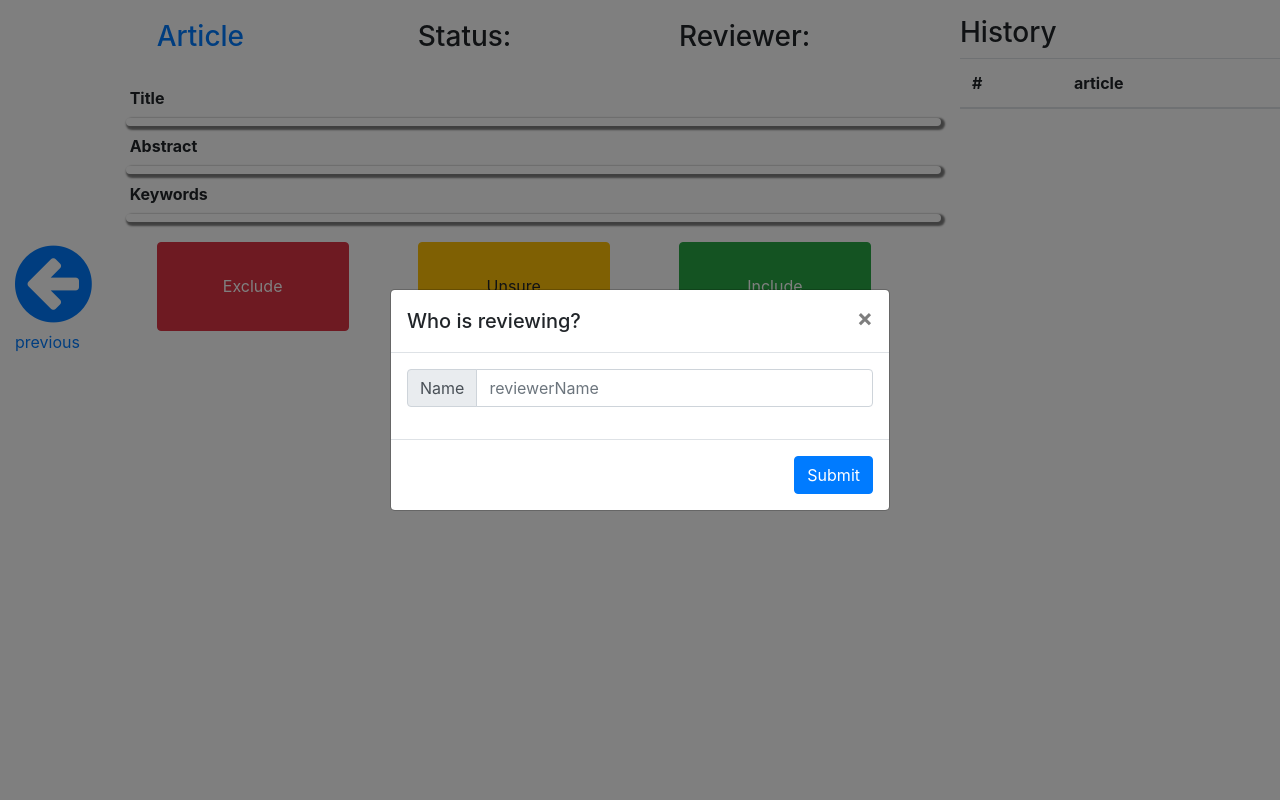
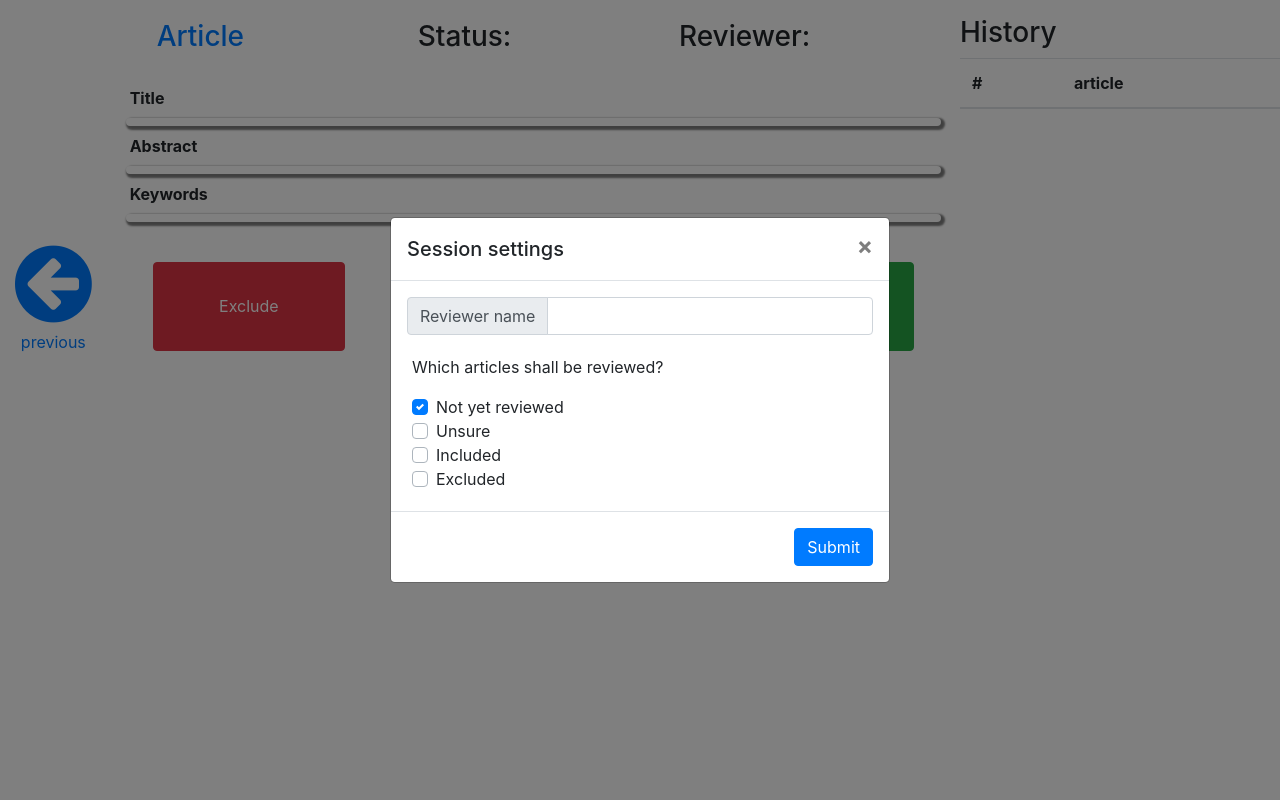
Before and after one commit to Bellador/SLRDash, a Flask app: page / in a window 1280 px wide. Run offline with Flask 2, Linux system fonts and the light colour scheme; data that the repository does not hold is empty; parts of the project's set-up code (start-up, migrations or seed data) failed here and were passed over; some libraries are stand-ins or nearby versions.

Commit message:
added article filter and SLR criteria popup

```diff
--- a/SLRtool/models.py
+++ b/SLRtool/models.py
@@ -22,7 +22,7 @@ class ScopusEntry(db.Model):
     searchfield = db.Column(db.String)
     query = db.Column(db.String)
     sdg = db.Column(db.String)
-    decision = db.Column(db.String, default=None)
+    decision = db.Column(db.String, default='not reviewed')
     reviewer = db.Column(db.String, default=None)
 
     def __init__(self, eid, doi, title, subtype, date, author, openaccess, publicationname, paperurl, abstracturl, request, source, searchfield, query, sdg, decision, abstract=None, keywords=None, reviewer=None):
--- a/SLRtool/routes.py
+++ b/SLRtool/routes.py
@@ -1,26 +1,33 @@
+import simplejson as json
 from . import app, db
-from flask import g
-from sqlalchemy import text
 from .models import ScopusEntry
-from sqlalchemy.orm import sessionmaker
 from flask import render_template, request, jsonify, make_response, url_for, redirect, session
 
 def get_article(eid=False):
-    data = {}
     '''
     inital db request to get paper pool based on:
     - subtype: peer reviewed articles
     - not yet reviewed (decision is Null, decision true = included, decision false = excluded)
     '''
+    session_items = session.items()
     if not eid:
+        previous_eids = session.get('previous_eids')
+        if previous_eids is None:
+            previous_eids = ()
+        else:
+            previous_eids = tuple(previous_eids)
+        # get article filter settings from session token that were passed by the user at application start
+        filters = tuple(session['filters'])
         article = db.session.query(ScopusEntry). \
             filter(ScopusEntry.subtype == 'Article'). \
-            filter(ScopusEntry.decision.is_(None)). \
+            filter(~ScopusEntry.eid.in_(previous_eids)). \
+            filter(ScopusEntry.eid != session.get('current_eid')). \
+            filter(ScopusEntry.decision.in_(filters)). \
             order_by(ScopusEntry.eid.desc()). \
             limit(1). \
             all() # same as list(query)/list(article)
+
         article = article[0]
-    #eid can be supplied to access e.g. previous post. The eid then comes from the cookie value 'previous_eid'
     else:
         article = db.session.query(ScopusEntry). \
             filter(ScopusEntry.eid == eid). \
@@ -28,14 +35,8 @@ def get_article(eid=False):
         article = article[0]
 
     data = article.__dict__
-
     # remove the InstanceState key from the dict that hinders json serialisation
     del data['_sa_instance_state']
-    # data['eid'] = article.eid
-    # data['title'] = article.title
-    # data['abstract'] = article.abstract
-    # data['url'] = article.paperurl
-    # data['keywords'] = article.keywords
     return data
 
 @app.route('/')
@@ -45,12 +46,16 @@ def home():
 @app.route('/start', methods=['GET'])
 def start():
     # clear all relevant session cookies
-    try:
-        del session['current_eid']
-        del session['previous_eids']
-        del session['reviewer']
-    except Exception as e:
-        print(f'Some session keys were not present: {e}')
+    session_items = session.items()
+    keys = session.keys()
+    to_del = []
+    not_to_del = ['csrf_token', 'filters', 'reviewer']
+    for key in keys:
+        if key not in not_to_del:
+            to_del.append(key)
+    # actual delete
+    for key in to_del:
+        del session[key]
     return ('', 204)
 
 @app.route('/history', methods=['POST'])
@@ -134,8 +139,27 @@ def decision_made():
     db.session.commit()
     return ('', 204)
 
-@app.route('/reviewer', methods=["POST"])
-def set_reviewer():
-    reviewer = request.json
-    session['reviewer'] = reviewer
+@app.route('/settings', methods=["POST"])
+def set_settings():
+    settings = request.json
+    session['reviewer'] = settings['reviewer']
+    filters = settings['article_filter_list']
+    try:
+        filters[filters.index('notreviewed_checkbox')] = 'not reviewed'
+    except:
+        pass
+    try:
+        filters[filters.index('unsure_checkbox')] = '0'
+    except:
+        pass
+    try:
+        filters[filters.index('included_checkbox')] = '1'
+    except:
+        pass
+    try:
+        filters[filters.index('excluded_checkbox')] = '-1'
+    except:
+        pass
+
+    session['filters'] = filters
     return ('', 204)
--- a/SLRtool/static/js/core.js
+++ b/SLRtool/static/js/core.js
@@ -120,17 +120,29 @@ function decision(decision) {
     });
 }
 
-function setReviewerName() {
+function setSettings() {
     currentReviewer = $("#reviewerUserInput").val();
-    console.log("Reviewer: " + currentReviewer)
+    // set text in html visible to user
     $("#reviewer").text(currentReviewer);
+    // get article filter settings for session
+    let articleFilterList = [];
+    $(".custom-control-input").each(function() {
+        // check not to be id all_shops
+        let articleFilter = $(this).attr('id')
+        // chech if checkbox is checked lol
+        if($(this).prop('checked')){
+            articleFilterList.push(articleFilter);
+        }
+    });
+    var payload = {"reviewer": currentReviewer,
+                    "article_filter_list": articleFilterList}
     $.ajax({
         type: "POST",
-        url: "/reviewer",
-        data: JSON.stringify(currentReviewer),
+        url: "/settings",
+        data: JSON.stringify(payload),
         contentType: "application/json; charset=utf-8",
         dataType: "json",
-        success: function(data){},
+        success: function(data){start()},
         failure: function(errMsg) {
             console.log("get error")
         }
--- a/SLRtool/templates/app.html
+++ b/SLRtool/templates/app.html
@@ -34,7 +34,6 @@
         window.onload = function() {
              // show modal
             $('#reviewerNameModal').modal('show');
-            start()
         }
     </script>
 </head>
@@ -46,7 +45,7 @@
         <div class="modal-dialog modal-dialog-centered" role="document">
             <div class="modal-content">
                 <div class="modal-header">
-                   <h5 class="modal-title" id="exampleModalLongTitle">Who is reviewing?</h5>
+                   <h5 class="modal-title" id="exampleModalLongTitle">Session settings</h5>
                     <button type="button" class="close" data-dismiss="modal" aria-label="Close">
                         <span aria-hidden="true">&times;</span>
                     </button>
@@ -54,13 +53,43 @@
                 <div class="modal-body">
                     <div class="input-group mb-3">
                         <div class="input-group-prepend">
-                        <span class="input-group-text" id="basic-addon1">Name</span>
+                        <span class="input-group-text" id="basic-addon1">Reviewer name</span>
                         </div>
-                        <input id="reviewerUserInput" type="text" class="form-control" placeholder="reviewerName" aria-describedby="basic-addon1">
+                        <input id="reviewerUserInput" type="text" class="form-control" aria-describedby="basic-addon1">
+                    </div>
+                    <!-- Search filter checkboxes -->
+                    <div class="container-fluid mx-3 p-1">
+                        <div class="row">
+                            <p>Which articles shall be reviewed?</p>
+                        </div>
+                        <div class="row">
+                            <div class="custom-control custom-checkbox">
+                                <input type="checkbox" class="custom-control-input" id="notreviewed_checkbox" checked>
+                                <label class="custom-control-label" for="notreviewed_checkbox">Not yet reviewed</label>
+                            </div>
+                        </div>
+                        <div class="row">
+                            <div class="custom-control custom-checkbox">
+                                <input type="checkbox" class="custom-control-input" id="unsure_checkbox">
+                                <label class="custom-control-label" for="unsure_checkbox">Unsure</label>
+                            </div>
+                        </div>
+                        <div class="row">
+                            <div class="custom-control custom-checkbox">
+                                <input type="checkbox" class="custom-control-input" id="included_checkbox">
+                                <label class="custom-control-label" for="included_checkbox">Included</label>
+                            </div>
+                        </div>
+                        <div class="row">
+                            <div class="custom-control custom-checkbox">
+                                <input type="checkbox" class="custom-control-input" id="excluded_checkbox">
+                                <label class="custom-control-label" for="excluded_checkbox">Excluded</label>
+                            </div>
+                        </div>
                     </div>
                 </div>
                 <div class="modal-footer">
-                    <button type="button" class="btn btn-primary" data-dismiss="modal" onclick="setReviewerName()">Submit</button>
+                    <button type="button" class="btn btn-primary" data-dismiss="modal" onclick="setSettings()">Submit</button>
                 </div>
             </div>
         </div>
@@ -68,14 +97,14 @@
     <div id="main-bin" class="container-fluid">
         <div class="row">
             <div id="left-box" class="col-1">
-                <div class="row" style="margin-top: 30vh"> </div>
-                <div class="d-flex justify-content-center">
+                <div class="row" style="margin-top: 30vh"></div>
+                <!-- <div class="row" style="margin-top: 3vh"></div> -->
+                <div class="row d-flex justify-content-center">
                     <a href="#" onclick="getArticle('/previous')">
                         <i class="fa fa-arrow-circle-left"></i>
-                        <div>previous</div>
+                        <div class="text-center">previous</div>
                     </a>
                 </div>
-
             </div>
 
             <div id="middle-box" class="col-8">
@@ -99,16 +128,43 @@
                 <div class="row content m-1 p-1">
                     <div id="keywords"></div>
                 </div>
-
-                <div class="row m-3 p-1">
-                    <div id="btn-reject" class="col-4">
+                <div class="row" style="margin-top: 3vh"></div>
+                <div class="row my-3">
+                    <div id="btn-reject" class="col-4 d-flex justify-content-center">
                         <button type="button" class="btn btn-danger btn-decision" onclick="decision('-1')">Exclude</button>
                     </div>
-                    <div id="btn-unsure" class="col-4">
+                    <div id="btn-unsure" class="col-4 d-flex justify-content-center">
                         <button type="button" class="btn btn-warning btn-decision" onclick="decision('0')">Unsure</button>
                     </div>
-                    <div id="btn-accept" class="col-4">
+                    <div id="btn-accept" class="col-4 d-flex justify-content-center">
                         <button type="button" class="btn btn-success btn-decision" onclick="decision('1')">Include</button>
+                    </div>
+                </div>
+                <div class="row my-2 d-flex justify-content-center">
+                    <!-- Button trigger modal -->
+                    <button type="button" class="btn btn-primary" data-toggle="modal" data-target="#criteriaModal">
+                        Show criteria
+                    </button>
+                    <!-- Modal -->
+                    <div class="modal fade" id="criteriaModal" tabindex="-1" role="dialog" aria-labelledby="exampleModalCenterTitle" aria-hidden="true">
+                        <div class="modal-dialog modal-dialog-centered" role="document">
+                        <div class="modal-content">
+                            <div class="modal-header">
+                            <h5 class="modal-title" id="exampleModalLongTitle">Review criteria</h5>
+                            <button type="button" class="close" data-dismiss="modal" aria-label="Close">
+                                <span aria-hidden="true">&times;</span>
+                            </button>
+                            </div>
+                            <div class="modal-body">
+                                <div class="input-group">
+                                    <textarea class="form-control" aria-label="Criteria" placeholder="Insert your own inclusion & exclusion criteria here as reference"></textarea>
+                                </div>
+                            </div>
+                            <div class="modal-footer">
+                                <button type="button" class="btn btn-secondary" data-dismiss="modal">Close</button>
+                            </div>
+                        </div>
+                        </div>
                     </div>
                 </div>
             </div>
--- a/requirements.txt
+++ b/requirements.txt
@@ -18,6 +18,7 @@ psycopg2=2.8.5=py37h26f1ce3_1
 python=3.7.8=h60c2a47_1_cpython
 python_abi=3.7=1_cp37m
 setuptools=49.6.0=py37hc8dfbb8_0
+simplejson=3.17.2=py37h4ab8f01_0
 sqlalchemy=1.3.19=py37h4ab8f01_0
 sqlite=3.33.0=he774522_0
 tk=8.6.10=he774522_0
```
Also changed, not shown: README.md, SLRDash_demo1.png (added), SLRDash_demo2.png (added), SLRdash_demo.png (deleted).
